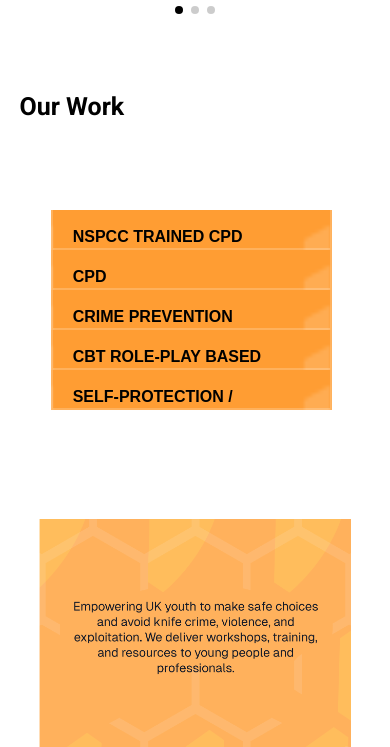
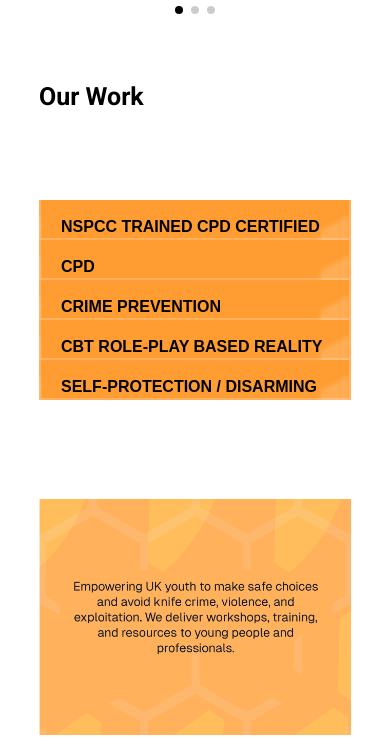
Before and after one commit to ahmedshakil29/unseen-3d-animation, a plain HTML site: page index.html in a window 390 px wide. Shown: the part 1230-1977 px from the top of the page. Drawn offline with nearby package versions, Linux system fonts and the light colour scheme.

Commit message:
Update main.css

```diff
--- a/main.css
+++ b/main.css
@@ -482,13 +482,15 @@
 } */
 @media screen and (min-width: 300px) and (max-width: 677px) {
   .section-two {
-    margin: 40px 0;
+    margin: 30px 0;
+    margin-left: 5%;
     display: flex;
     flex-direction: column;
     justify-content: center;
     align-items: center;
     width: 90%;
     max-width: 100%;
+    /* background-color: #000; */
   }
 
   #gallery {
@@ -497,7 +499,7 @@
     align-items: center;
     flex-direction: column;
     min-height: 40vh;
-    margin-left: 10%;
+    /* margin-left: 10%; */
   }
 
   .img-card {
```
